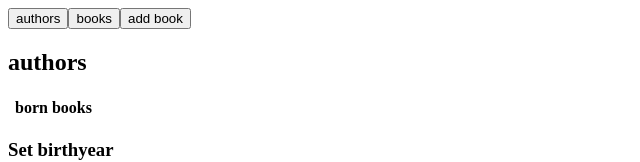
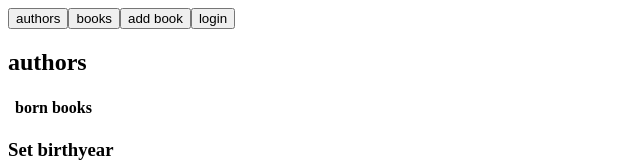
Before and after one commit to jakehong0521/full-stack-open, a React (Vite) app in the folder part8/library-frontend/: page / in a window 1280 px wide. Shown: the top 162 px of the page, without its empty margins (0-640 px from the left). Built offline with nearby package versions, Linux system fonts and the light colour scheme.

Commit message:
Add E8.18 Log in

```diff
--- a/part8/library-frontend/src/App.jsx
+++ b/part8/library-frontend/src/App.jsx
@@ -1,10 +1,33 @@
 import { useState } from 'react';
+
+import { useApolloClient } from '@apollo/client/react';
+
 import Authors from './components/Authors';
 import Books from './components/Books';
+import Login from './components/Login';
 import NewBook from './components/NewBook';
+import { localStorageKeyDict } from './const';
+
+const defaultPage = 'authors';
 
 const App = () => {
-  const [page, setPage] = useState('authors');
+  const [page, setPage] = useState(defaultPage);
+  const [token, setToken] = useState(
+    localStorage.getItem(localStorageKeyDict.token),
+  );
+  const client = useApolloClient();
+
+  const handleLogin = (newToken) => {
+    setToken(newToken);
+    localStorage.setItem(localStorageKeyDict.token, newToken);
+    setPage(defaultPage);
+  };
+
+  const handleLogout = () => {
+    localStorage.removeItem(localStorageKeyDict.token);
+    setToken(null);
+    client.resetStore();
+  };
 
   return (
     <div>
@@ -12,6 +35,11 @@
         <button onClick={() => setPage('authors')}>authors</button>
         <button onClick={() => setPage('books')}>books</button>
         <button onClick={() => setPage('add')}>add book</button>
+        {token ? (
+          <button onClick={handleLogout}>logout</button>
+        ) : (
+          <button onClick={() => setPage('login')}>login</button>
+        )}
       </div>
 
       <Authors show={page === 'authors'} />
@@ -19,6 +47,8 @@
       <Books show={page === 'books'} />
 
       <NewBook show={page === 'add'} />
+
+      <Login handleLogin={handleLogin} show={page === 'login'} />
     </div>
   );
 };
--- /dev/null
+++ b/part8/library-frontend/src/components/Login.jsx
@@ -0,0 +1,54 @@
+import { useState } from 'react';
+
+import { useMutation } from '@apollo/client/react';
+
+import { LOGIN } from '../queries';
+
+const Login = ({ handleLogin, show, setError }) => {
+  const [username, setUsername] = useState('');
+  const [password, setPassword] = useState('');
+
+  const [login] = useMutation(LOGIN, {
+    onCompleted: (data) => {
+      const token = data.login.value;
+      handleLogin(token);
+    },
+    onError: (error) => {
+      setError(error.message);
+    },
+  });
+
+  const submit = (event) => {
+    event.preventDefault();
+    login({ variables: { username, password } });
+  };
+
+  if (!show) {
+    return null;
+  }
+
+  return (
+    <div>
+      <form onSubmit={submit}>
+        <div>
+          username{' '}
+          <input
+            value={username}
+            onChange={({ target }) => setUsername(target.value)}
+          />
+        </div>
+        <div>
+          password{' '}
+          <input
+            type="password"
+            value={password}
+            onChange={({ target }) => setPassword(target.value)}
+          />
+        </div>
+        <button type="submit">login</button>
+      </form>
+    </div>
+  );
+};
+
+export default Login;
--- /dev/null
+++ b/part8/library-frontend/src/const.js
@@ -0,0 +1,3 @@
+export const localStorageKeyDict = {
+  token: 'user-token',
+};
--- a/part8/library-frontend/src/main.jsx
+++ b/part8/library-frontend/src/main.jsx
@@ -2,14 +2,28 @@
 import { createRoot } from 'react-dom/client';
 
 import { ApolloClient, HttpLink, InMemoryCache } from '@apollo/client';
+import { SetContextLink } from '@apollo/client/link/context';
 import { ApolloProvider } from '@apollo/client/react';
 
 import App from './App.jsx';
+import { localStorageKeyDict } from './const.js';
+
+const httpLink = new HttpLink({
+  uri: 'http://localhost:4000',
+});
+
+const authLink = new SetContextLink(({ headers }) => {
+  const token = localStorage.getItem(localStorageKeyDict.token);
+  return {
+    headers: {
+      ...headers,
+      authorization: token ? `Bearer ${token}` : '',
+    },
+  };
+});
 
 const client = new ApolloClient({
-  link: new HttpLink({
-    uri: 'http://localhost:4000',
-  }),
+  link: authLink.concat(httpLink),
   cache: new InMemoryCache(),
 });
 
--- a/part8/library-frontend/src/queries.js
+++ b/part8/library-frontend/src/queries.js
@@ -50,6 +50,14 @@
   }
 `;
 
+export const LOGIN = gql`
+  mutation Login($username: String!, $password: String!) {
+    login(username: $username, password: $password) {
+      value
+    }
+  }
+`;
+
 export const SET_BIRTHYEAR = gql`
   mutation SetBirthyear($name: String!, $born: Int!) {
     editAuthor(name: $name, setBornTo: $born) {
```
Also changed, not shown: 1 other file (tests, documents, lock files or other folders).
